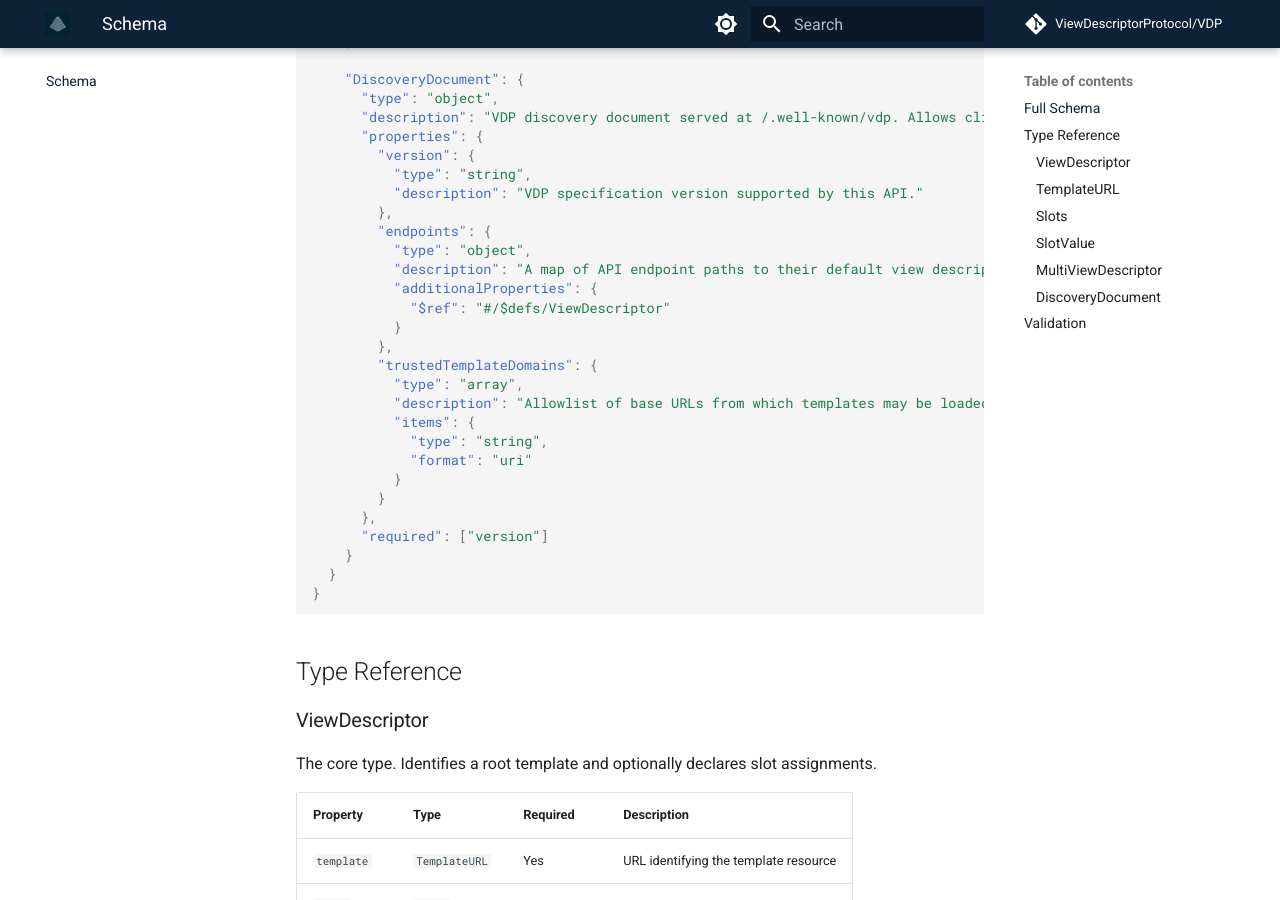
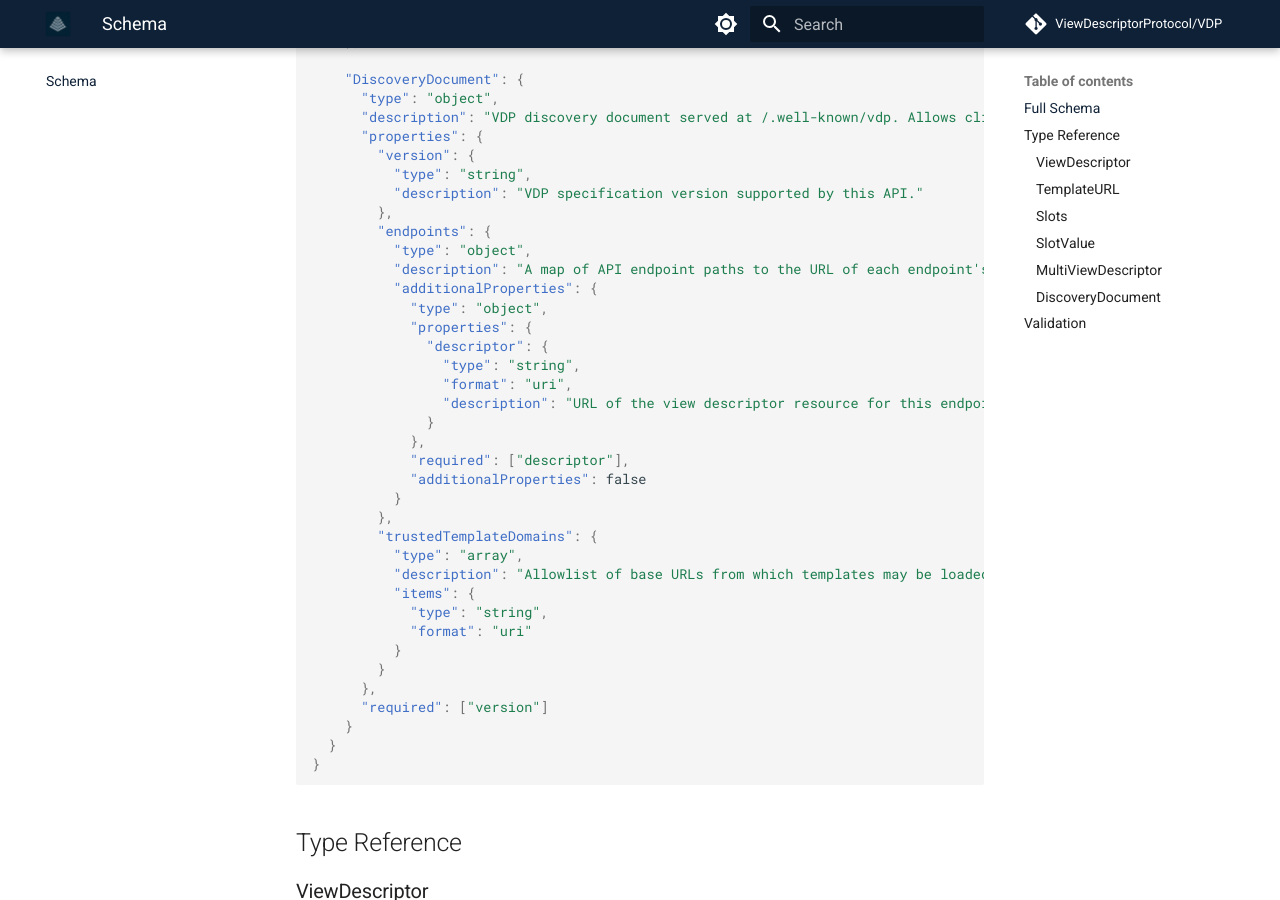
Before and after one commit to ViewDescriptorProtocol/ViewDescriptorProtocol.github.io, an MkDocs documentation site: the page built from docs/schema.md, in a window 1280 px wide and 900 px high, scrolled down 1722 px. Built offline with MkDocs 1.6.1 and Material for MkDocs 9.7.7, drawn with Linux system fonts in a browser that asks for light colours; comment, search, counter and statistics services are not loaded; some of the changed text lies outside the part shown.

Commit message:
Rename the discovery endpoints field to descriptor and move the schema id to vdprotocol.org
The endpoints map in /.well-known/vdp pointed at view descriptor
resources through a field named "template"; it is now "descriptor",
with the DiscoveryDocument schema definition updated to match. Schema
$id and $ref examples now use vdprotocol.org instead of vdp.dev.

````diff
--- a/docs/schema.md
+++ b/docs/schema.md
@@ -9,7 +9,7 @@ The VDP JSON Schema defines the structure of view descriptor documents. It uses
 ```json
 {
   "$schema": "http://json-schema.org/draft-07/schema#",
-  "$id": "https://vdp.dev/schemas/vdp.v0-1.schema.json",
+  "$id": "https://vdprotocol.org/schemas/vdp.v0-1.schema.json",
   "title": "View Descriptor Protocol (VDP) v0.1",
   "description": "Schema for VDP view descriptor documents. Validates standalone ViewDescriptor and MultiViewDescriptor payloads. Definitions in $defs can be referenced by other schemas for inline body transport (_view / _views).",
 
@@ -89,9 +89,18 @@ The VDP JSON Schema defines the structure of view descriptor documents. It uses
         },
         "endpoints": {
           "type": "object",
-          "description": "A map of API endpoint paths to their default view descriptors.",
+          "description": "A map of API endpoint paths to the URL of each endpoint's view descriptor resource.",
           "additionalProperties": {
-            "$ref": "#/$defs/ViewDescriptor"
+            "type": "object",
+            "properties": {
+              "descriptor": {
+                "type": "string",
+                "format": "uri",
+                "description": "URL of the view descriptor resource for this endpoint."
+              }
+            },
+            "required": ["descriptor"],
+            "additionalProperties": false
           }
         },
         "trustedTemplateDomains": {
@@ -152,7 +161,7 @@ Served at `/.well-known/vdp` for API discovery.
 | Property | Type | Required | Description |
 |----------|------|----------|-------------|
 | `version` | `string` | Yes | VDP specification version |
-| `endpoints` | `object` | No | Map of API paths to their default view descriptors |
+| `endpoints` | `object` | No | Map of API paths to `{ "descriptor": <url> }` entries pointing at each endpoint's view descriptor resource |
 | `trustedTemplateDomains` | `string[]` | No | Allowlist of base URLs for template loading |
 
 ## Validation
@@ -162,7 +171,7 @@ The schema validates standalone VDP documents (view descriptor JSON files). For
 ```json
 {
   "properties": {
-    "_view": { "$ref": "https://vdp.dev/schemas/vdp.v0-1.schema.json#/$defs/ViewDescriptor" }
+    "_view": { "$ref": "https://vdprotocol.org/schemas/vdp.v0-1.schema.json#/$defs/ViewDescriptor" }
   }
 }
 ```
````
Also changed, not shown: docs/specification.md (+3 -3 lines).
